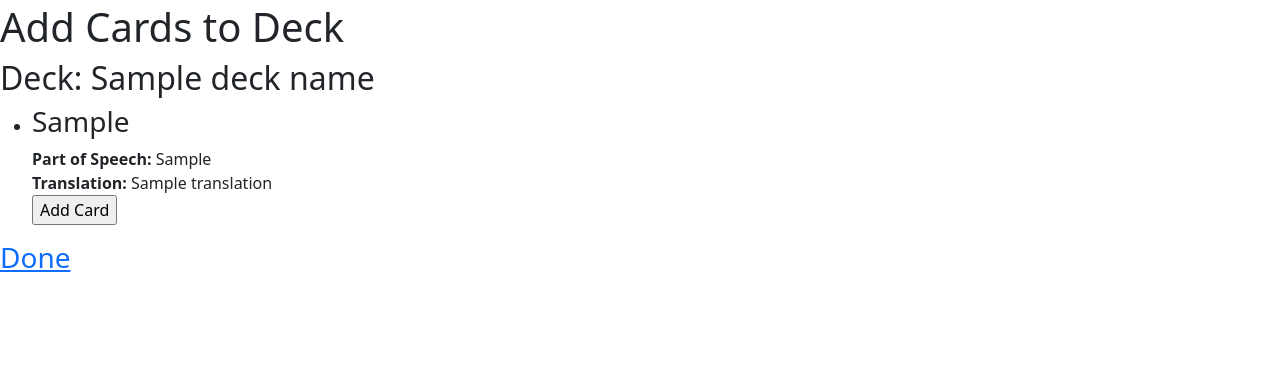
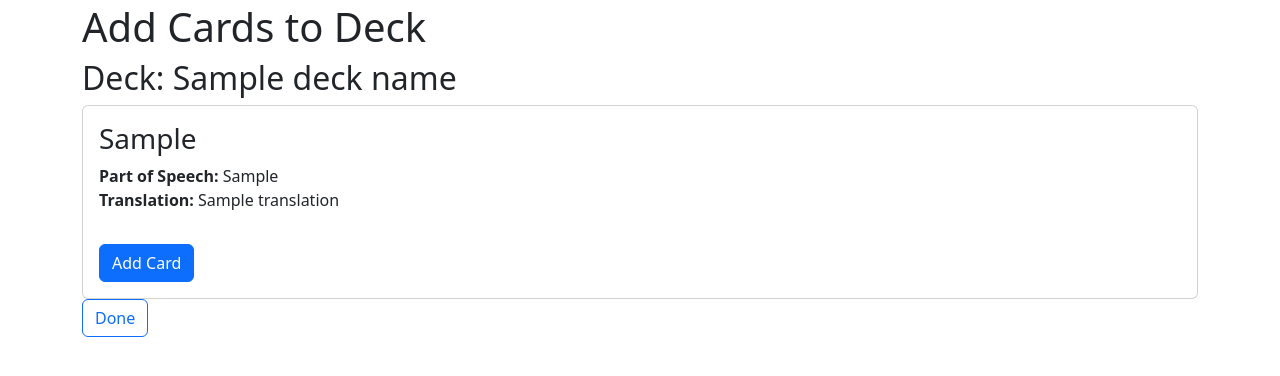
Before and after one commit to dstilesr/flashy-card, a Python web app: template app/templates/add-remove-cards.html.jinja2 in a window 1280 px wide. Shown: the part 53-429 px from the top of the page. Run offline with Jinja, Linux system fonts and the light colour scheme; the template is opened without the code that fills it: most values are stand-ins (such as "Sample title", 1, 10 or a date in 2020).

Commit message:
Basic styling for add cards page

```diff
--- a/app/templates/add-remove-cards.html.jinja2
+++ b/app/templates/add-remove-cards.html.jinja2
@@ -4,25 +4,25 @@
 {%- endmacro %}
 
 {% block page_body %}
-<div>
+<div class="container-md">
     <h1>{% if remove %}Remove Cards from {% else %}Add Cards to {% endif %}Deck</h1>
     <h2>Deck: {{ deck_name }}</h2>
 </div>
-<div>
-<ul>
+<div class="container-md">
 {%- for card in cards %}
-    <li>
-        <div id="cardContainer{{ card.id }}">
-            <h3>{{ card.target_word }}</h3>
+    <div class="card" id="cardContainer{{ card.id }}">
+        <div class="card-body">
+            <h3 class="card-title">{{ card.target_word }}</h3>
             <b>Part of Speech:</b> {{ card.part_of_speech }}<br>
             <b>Translation:</b> {{ card.translation }}<br>
+        </div>
         <form
                 id="cardForm{{ card.id }}"
                 method="post"
                 action="/decks/{{ deck_id }}/{{ verb() }}-card">
-                <div>
+            <div class="card-body">
                 <input type="hidden" id="cardIdInput{{ card.id }}" name="card_id" value="{{ card.id }}">
-                    <input
+                <input  class="btn btn-primary"
                         id="{{ verb() }}-card-{{ card.id }}"
                         name="{{ verb() }}-card-{{ card.id }}"
                         type="submit"
@@ -31,11 +31,9 @@
             </div>
         </form>
     </div>
-    </li>
 {% endfor -%}
-</ul>
 </div>
-<div>
-    <a href="/decks/{{ deck_id }}/detail"><h3>Done</h3></a>
+<div class="container-md">
+    <a class="btn btn-outline-primary" href="/decks/{{ deck_id }}/detail">Done</a>
 </div>
 {% endblock %}
```
Lines whose indentation alone changed are shown as unchanged.
